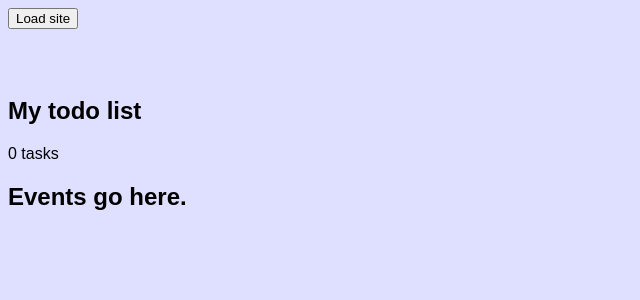
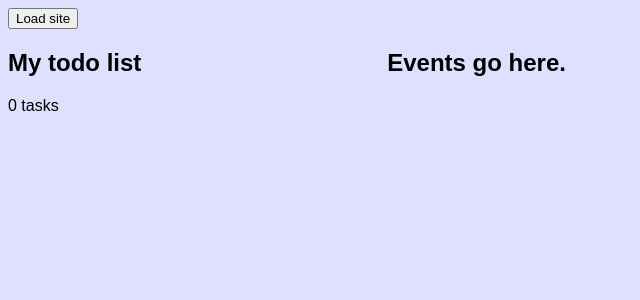
Before and after one commit to y0mbo/todo.txt, a React (Create React App) app: page / in a window 1280 px wide. Shown: the top 300 px of the page, without its empty margins (0-640 px from the left). Built offline with nearby package versions, Linux system fonts and the light colour scheme.

Commit message:
Added CSS Grid to the page and corresponding css.

```diff
--- a/src/components/App.js
+++ b/src/components/App.js
@@ -112,11 +112,20 @@ class App extends React.Component {
     return (
       <div className="app">
         <button onClick={this.loadSite}>Load site</button>
+        {/*
         <Projects projects={this.state.projects} />
         <Contexts contexts={this.state.contexts} />
+
         <Priorities priorities={this.state.priorities} />
-        <Tasks tasks={this.state.tasks} />
-        <CalendarEvents calendarEvents={this.state.calendarEvents} />
+        */}
+        <main class="container">
+          <div class="tasklist">
+            <Tasks tasks={this.state.tasks} />
+          </div>
+          <div class="calendar">
+            <CalendarEvents calendarEvents={this.state.calendarEvents} />
+          </div>
+        </main>
       </div>
     );
   }
--- a/src/css/style.scss
+++ b/src/css/style.scss
@@ -4,3 +4,16 @@ body {
   background: $colorx;
   font-family: Arial, Helvetica, sans-serif;
 }
+
+.container {
+  display: grid;
+  grid-template-columns: 0.6fr 1.4fr;
+  grid-template-rows: 1fr 1fr 1fr;
+  gap: 0px 0px;
+  grid-template-areas:
+    "tasklist calendar"
+    "tasklist calendar"
+    "tasklist calendar";
+}
+.tasklist { grid-area: tasklist; }
+.calendar { grid-area: calendar; }
```
